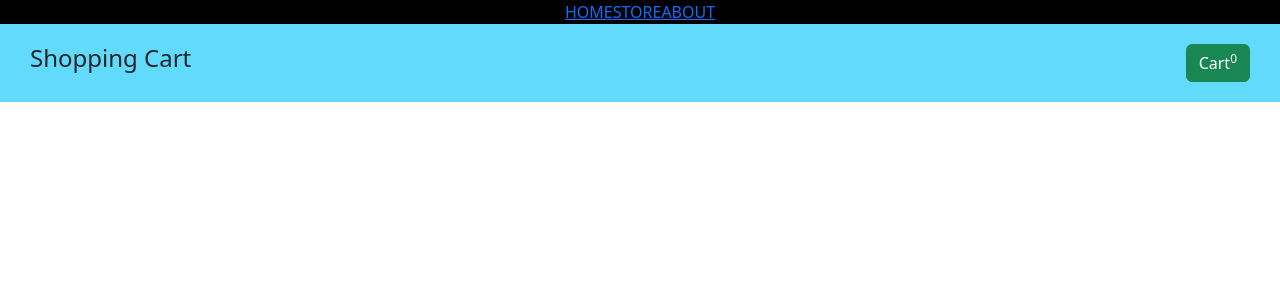
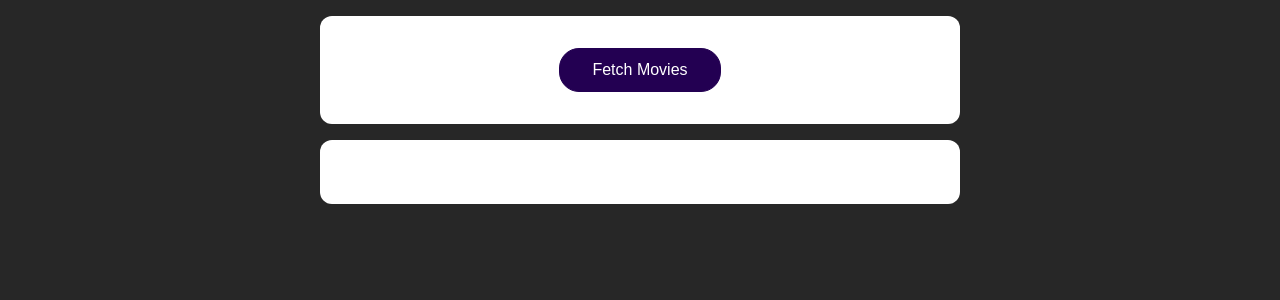
Before and after one commit to asif-karim100/ecommerce, a React (Create React App) app: page / in a window 1280 px wide. Shown: the top 300 px of the page. Built offline with nearby package versions, Linux system fonts and the light colour scheme.

Commit message:
making API call in react

```diff
--- a/src/App.css
+++ b/src/App.css
@@ -1,65 +1,29 @@
-.App {
+section {
+  margin: 1rem auto;
+  width: 90%;
+  max-width: 40rem;
   text-align: center;
+  background-color: white;
+  padding: 2rem;
+  border-radius: 12px;
 }
 
-.App-logo {
-  height: 40vmin;
-  pointer-events: none;
+button {
+  font: inherit;
+  cursor: pointer;
+  background: #230052;
+  border: 1px solid #230052;
+  color: white;
+  padding: 0.75rem 2rem;
+  border-radius: 20px;
 }
 
-@media (prefers-reduced-motion: no-preference) {
-  .App-logo {
-    animation: App-logo-spin infinite 20s linear;
-  }
+button:focus {
+  outline: none;
 }
 
-.App-header {
-  background-color: #282c34;
-  min-height: 100vh;
-  display: flex;
-  flex-direction: column;
-  align-items: center;
-  justify-content: center;
-  font-size: calc(10px + 2vmin);
-  color: white;
+button:hover,
+button:active {
+  background-color: #460897;
+  border-color: #460897;
 }
-
-.App-link {
-  color: #61dafb;
-}
-
-@keyframes App-logo-spin {
-  from {
-    transform: rotate(0deg);
-  }
-  to {
-    transform: rotate(360deg);
-  }
-}
-
-.flex{
-  display: flex;
-  flex-wrap: wrap;
-}
-
-.shopping-cart{
-  justify-content: space-between;
-  background-color: #61dafb;
-  padding: 20px 30px;
-}
-
-.product-item{
-padding: 20px;
-text-align: center;
-
-}
-
-.button{
-background-color: rgb(53, 166, 211);
-position: absolute;
-float: right;
-}
-
-.navBar{
-background-color:black;
-}
--- a/src/App.js
+++ b/src/App.js
@@ -1,78 +1,35 @@
-import {useState, useContext} from "react";
+import React, { useState } from "react";
+
+import MoviesList from "./components/MoviesList";
 import "./App.css";
-import Header from "./components/LayOut/Header";
-// import ProductList from "./components/ProductList";
-import CartList from "./components/CartList";
-import { Cart } from "./components/CartContext";
-import { BrowserRouter,Route,Routes } from "react-router-dom";
-import Home from "./components/Pages/Home";
-import About from "./components/Pages/About";
-import Store from "./components/Pages/Store";
 
+function App() {
+  const [movies, setmovies] = useState([]);
+  async function fetchMoviesHandler() {
+    const response = await fetch("https://swapi.dev/api/films/")
+      const data=await response.json();
 
+        const transformedMovies = data.results.map((movieData) => {
+          return {
+            id: movieData.episode_id,
+            title: movieData.title,
+            openingText: movieData.opening_crawl,
+            releaseDate: movieData.release_date,
+          };
+        });
+        setmovies(transformedMovies);
 
-
-// import Cartpro from "./components/Cart/Cartpro";
-
-
-const App = ()  => {
-  const [showCart,setShowCart] = useState(false);
-
-  const { cart, addToCart} = useContext(Cart);
-
-
-
-
-const handleShow = (value) => {
-  setShowCart(value)
-};
-
-// {
-//   showCart ?
-//   <CartList/> :
-
-// }
-// {
-//   showCart ?
-//   <CartList/> :
-//   <ProductList addToCart={addToCart}/>
-
-// }
-
-//  <BrowserRouter>
-// <Routes>
-// <Route path="/home" element={<Home />} />
-// <Route path="store" element={showCart ? <CartList /> : <Store />} />
-// <Route path="about" element={<About />} />
-
-
-// </Routes>
-
-// </BrowserRouter>
-
-
+  }
 
   return (
-    <div>
-
-
-<Header count={cart.length} handleShow={handleShow}/>
-
-
-
-
- <Routes>
- <Route path="/home" element={<Home />} />
- <Route path="store" element={showCart ? <CartList /> : <Store />} />
- <Route path="about" element={<About />} />
-
-
-
- </Routes>
-
-
-
-    </div>
+    <React.Fragment>
+      <section>
+        <button onClick={fetchMoviesHandler}>Fetch Movies</button>
+      </section>
+      <section>
+        <MoviesList movies={movies} />
+      </section>
+    </React.Fragment>
   );
 }
 
--- /dev/null
+++ b/src/components/Movie.js
@@ -0,0 +1,15 @@
+import React from 'react';
+
+import classes from './Movie.module.css';
+
+const Movie = (props) => {
+  return (
+    <li className={classes.movie}>
+      <h2>{props.title}</h2>
+      <h3>{props.releaseDate}</h3>
+      <p>{props.openingText}</p>
+    </li>
+  );
+};
+
+export default Movie;
--- /dev/null
+++ b/src/components/Movie.module.css
@@ -0,0 +1,20 @@
+.movie {
+  margin: 1rem;
+  padding: 1rem;
+  background-color: #230052;
+  box-shadow: 0 2px 8px rgba(0, 0, 0, 0.26);
+  border-radius: 12px;
+  text-align: center;
+  color: white;
+}
+
+.movie h2 {
+  font-size: 2rem;
+  color: #f7e702;
+}
+
+.movie h3 {
+  color: #eccf77;
+  margin: 0;
+  font-size: 1rem;
+}
--- /dev/null
+++ b/src/components/MoviesList.js
@@ -0,0 +1,21 @@
+import React from 'react';
+
+import Movie from './Movie';
+import classes from './MoviesList.module.css';
+
+const MovieList = (props) => {
+  return (
+    <ul className={classes['movies-list']}>
+      {props.movies.map((movie) => (
+        <Movie
+          key={movie.id}
+          title={movie.title}
+          releaseDate={movie.releaseDate}
+          openingText={movie.openingText}
+        />
+      ))}
+    </ul>
+  );
+};
+
+export default MovieList;
--- /dev/null
+++ b/src/components/MoviesList.module.css
@@ -0,0 +1,5 @@
+.movies-list {
+  list-style: none;
+  margin: 0;
+  padding: 0;
+}
--- a/src/index.css
+++ b/src/index.css
@@ -1,13 +1,12 @@
+* {
+  box-sizing: border-box;
+}
+
+html {
+  font-family: sans-serif;
+}
+
 body {
   margin: 0;
-  font-family: -apple-system, BlinkMacSystemFont, 'Segoe UI', 'Roboto', 'Oxygen',
-    'Ubuntu', 'Cantarell', 'Fira Sans', 'Droid Sans', 'Helvetica Neue',
-    sans-serif;
-  -webkit-font-smoothing: antialiased;
-  -moz-osx-font-smoothing: grayscale;
+  background-color: #272727;
 }
-
-code {
-  font-family: source-code-pro, Menlo, Monaco, Consolas, 'Courier New',
-    monospace;
-}
--- a/src/index.js
+++ b/src/index.js
@@ -1,21 +1,8 @@
-import ReactDOM from "react-dom/client";
-import "../node_modules/react-bootstrap/dist/react-bootstrap";
-import "../node_modules/bootstrap/dist/css/bootstrap.css";
-// import './index.css';
-import CartContext from './components/CartContext';
+import React from 'react';
+import ReactDOM from 'react-dom/client';
+
+import './index.css';
 import App from './App';
-import { BrowserRouter } from "react-router-dom";
-
-
 
 const root = ReactDOM.createRoot(document.getElementById('root'));
 root.render(<App />);
-root.render(
-<BrowserRouter>
-    <CartContext>
-        <App />
-    </CartContext>
-    </BrowserRouter>
-
-
-);
```
